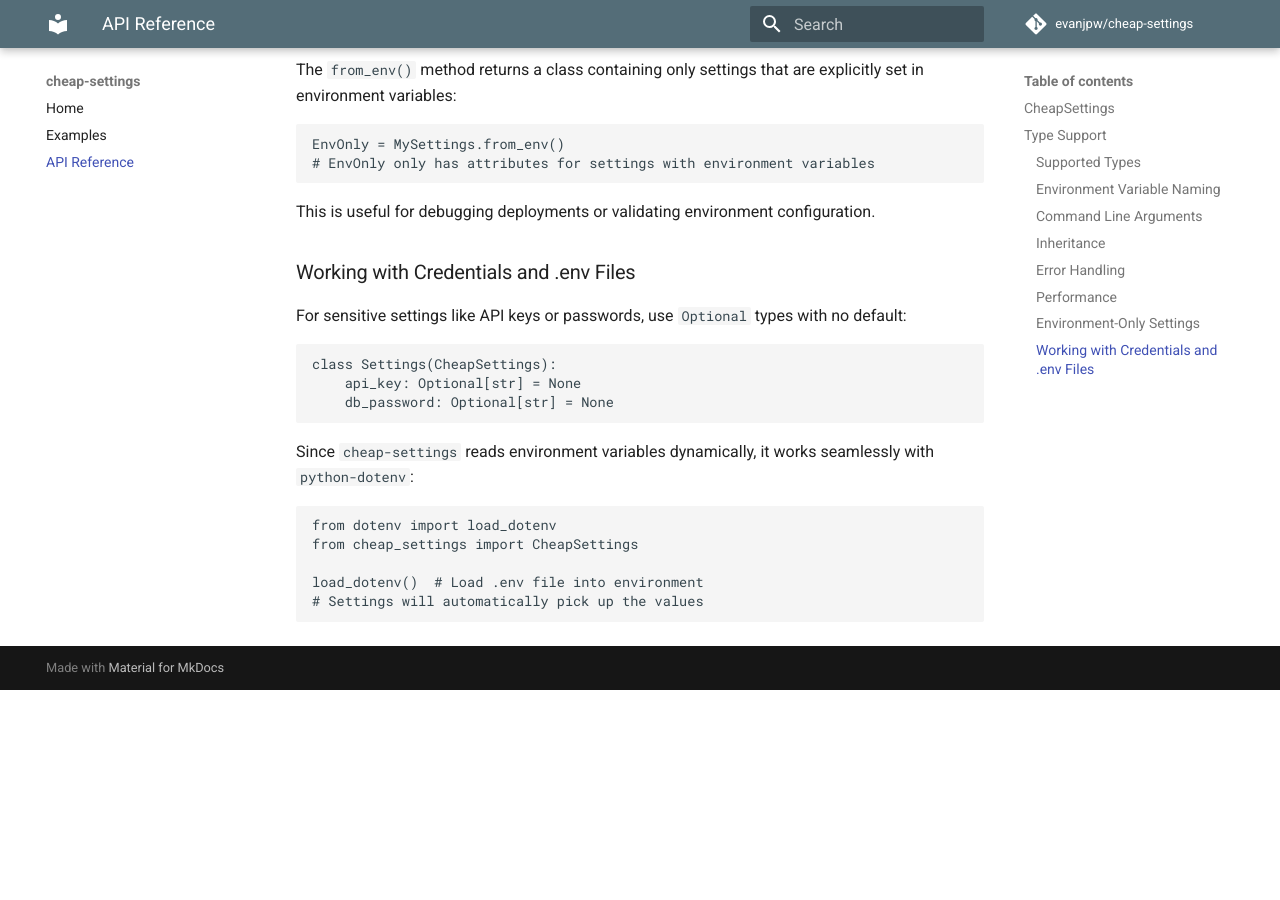
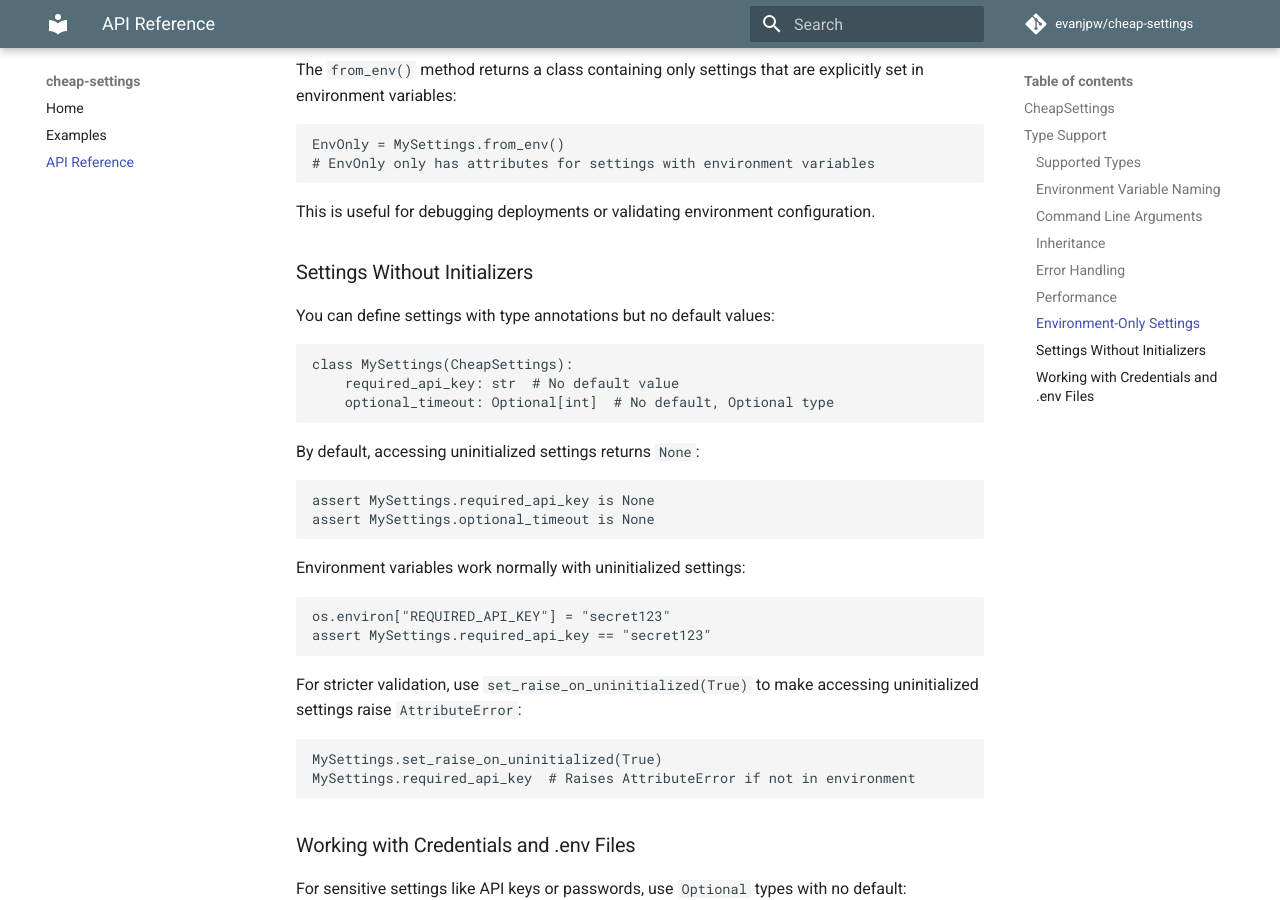
Before and after one commit to evanjpw/cheap-settings, an MkDocs documentation site: the page built from docs/api.md, in a window 1280 px wide and 900 px high, scrolled down 2265 px. Built offline with MkDocs 1.6.1 and Material for MkDocs 9.7.7, drawn with Linux system fonts in a browser that asks for light colours; comment, search, counter and statistics services are not loaded; before the commit the page ends 2955 px from its top, so only the background shows below that.

Commit message:
Uninitialized Settings

````diff
--- a/docs/api.md
+++ b/docs/api.md
@@ -87,6 +87,37 @@ EnvOnly = MySettings.from_env()
 
 This is useful for debugging deployments or validating environment configuration.
 
+### Settings Without Initializers
+
+You can define settings with type annotations but no default values:
+
+```python
+class MySettings(CheapSettings):
+    required_api_key: str  # No default value
+    optional_timeout: Optional[int]  # No default, Optional type
+```
+
+By default, accessing uninitialized settings returns `None`:
+
+```python
+assert MySettings.required_api_key is None
+assert MySettings.optional_timeout is None
+```
+
+Environment variables work normally with uninitialized settings:
+
+```python
+os.environ["REQUIRED_API_KEY"] = "secret123"
+assert MySettings.required_api_key == "secret123"
+```
+
+For stricter validation, use `set_raise_on_uninitialized(True)` to make accessing uninitialized settings raise `AttributeError`:
+
+```python
+MySettings.set_raise_on_uninitialized(True)
+MySettings.required_api_key  # Raises AttributeError if not in environment
+```
+
 ### Working with Credentials and .env Files
 
 For sensitive settings like API keys or passwords, use `Optional` types with no default:
--- a/pyproject.toml
+++ b/pyproject.toml
@@ -1,6 +1,6 @@
 [project]
 name = "cheap-settings"
-version = "1.1.0"
+version = "1.2.0"
 description = "A lightweight, low footprint settings system"
 readme = "README.md"
 authors =[
````
Also changed, not shown: README.md (+4 -1 lines), .bumpversion.toml, 4 other files.
